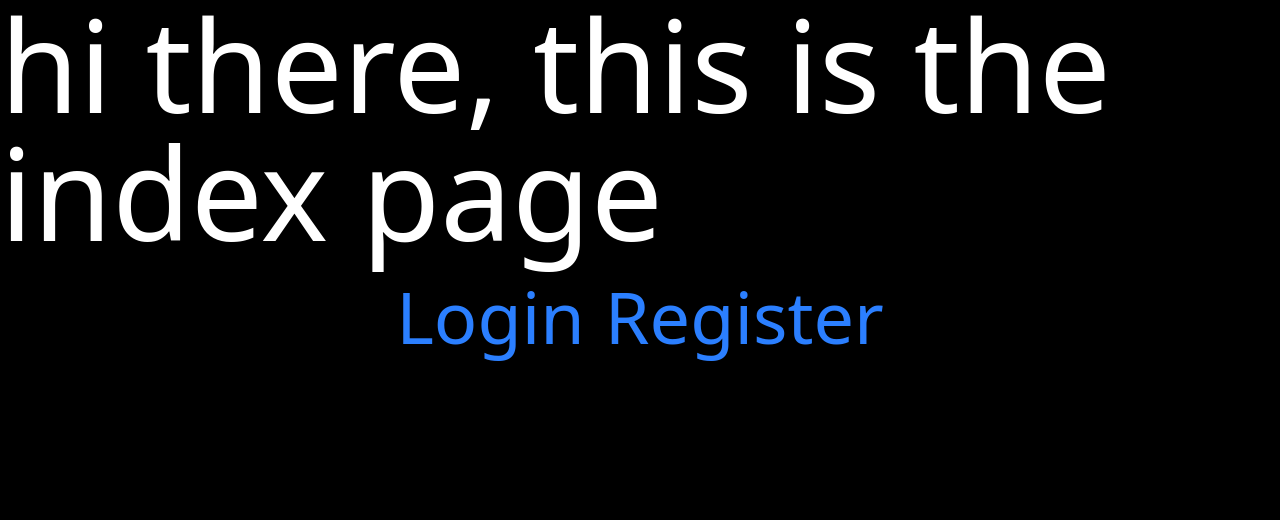
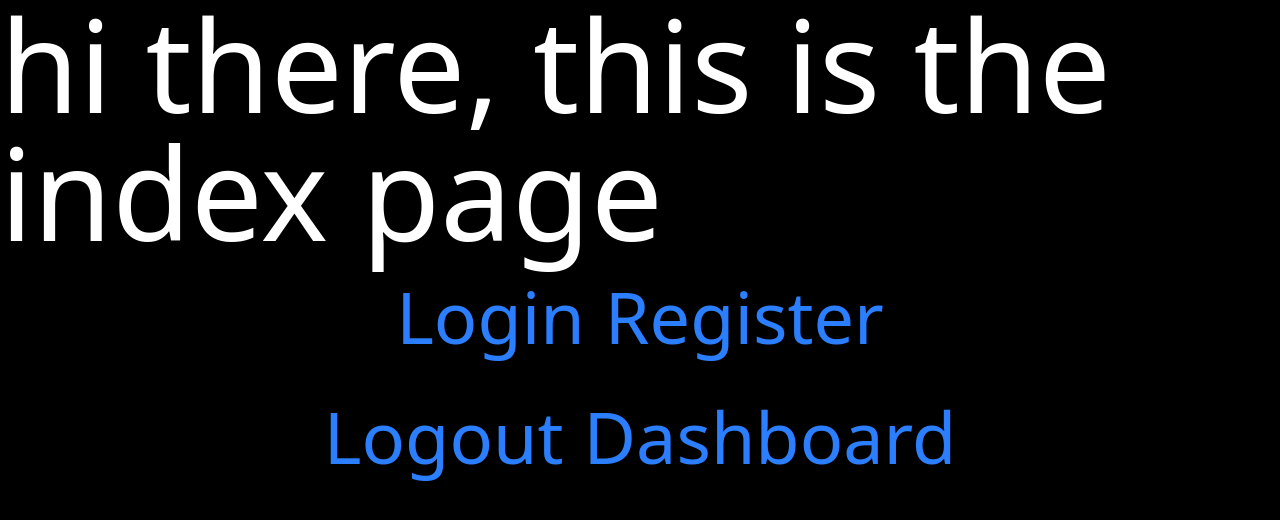
Before and after one commit to msh31/php-webshop, a PHP site: page / in a window 1280 px wide. Shown: the top 520 px of the page. Run offline with PHP 8.4, Linux system fonts and the light colour scheme.

Commit message:
feat: add logout

```diff
--- a/src/config.php
+++ b/src/config.php
@@ -35,4 +35,5 @@ function redirect($location) {
     header("Location: $location");
     exit;
 }
+
 ?>
--- a/src/index.php
+++ b/src/index.php
@@ -19,5 +19,9 @@ require_once 'config.php';
         <a href="login.php" class="text-blue-500 hover:underline">Login</a>
         <a href="register.php" class="text-blue-500 hover:underline">Register</a>
     </div>
+    <div class="flex justify-center items-center gap-5 text-7xl p-6">
+        <a href="logout.php" class="text-blue-500 hover:underline">Logout</a>
+        <a href="dashboard.php" class="text-blue-500 hover:underline">Dashboard</a>
+    </div>
 </body>
 </html>
--- a/src/logout.php
+++ b/src/logout.php
@@ -1 +1,5 @@
 <?php
+require_once 'config.php';
+session_unset();
+session_destroy();
+?>
```
